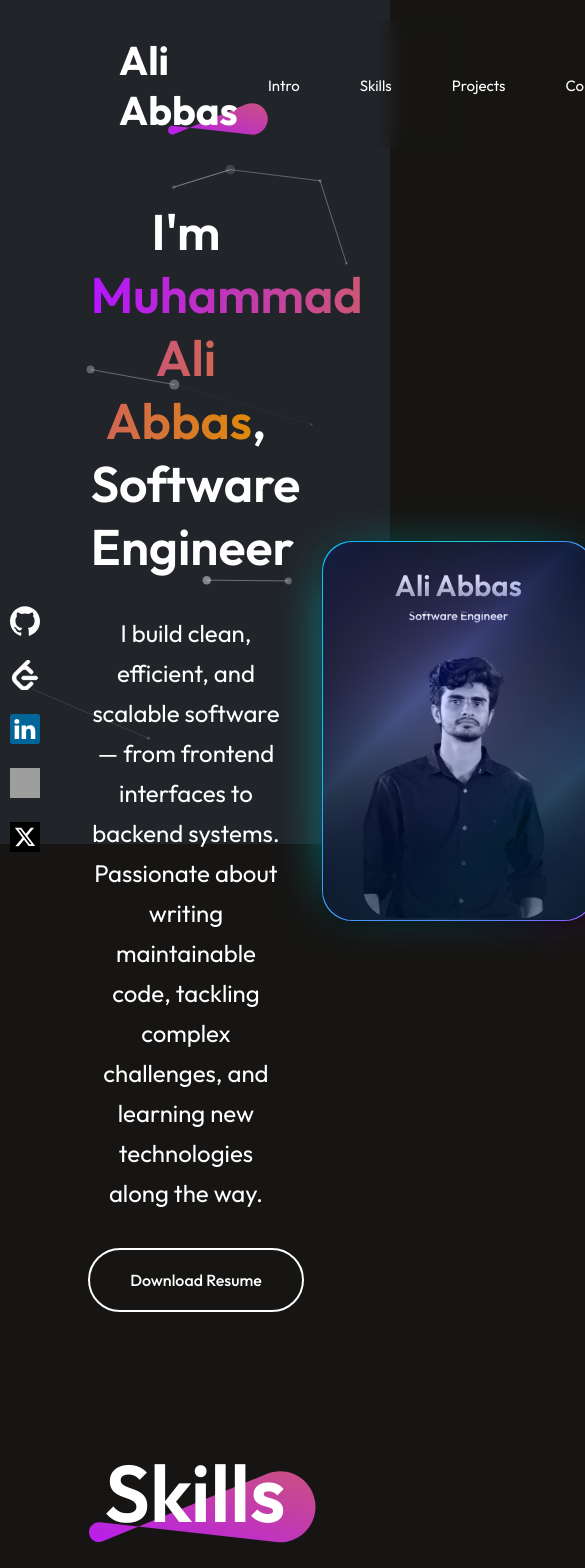
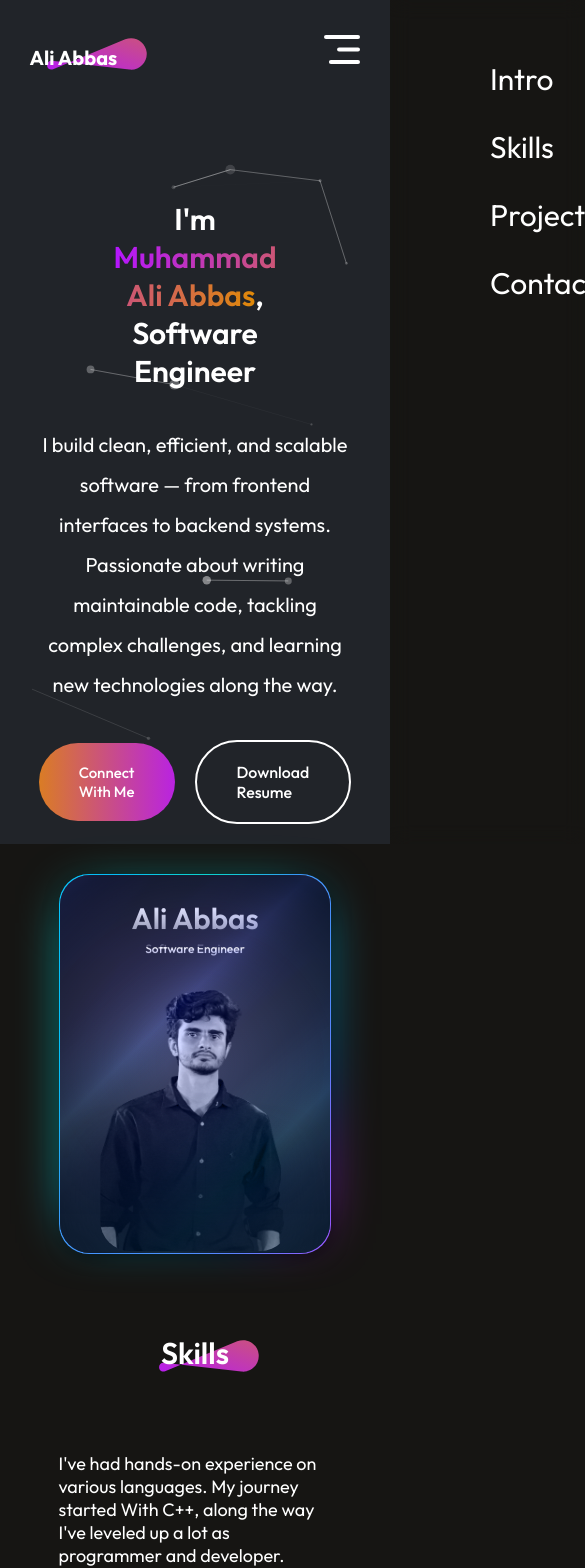
Before and after one commit to ali5229/portfolio, a React (Vite) app: page / in a window 390 px wide. Shown: the top 1568 px of the page, 585 px wide, since content can reach past the window. Built offline with nearby package versions, Linux system fonts and the light colour scheme; grey boxes are pictures that could not be loaded.

Commit message:
Added Mobile Responsiveness

```diff
--- a/src/components/ProfileCard/ProfileCard.css
+++ b/src/components/ProfileCard/ProfileCard.css
@@ -348,7 +348,7 @@
 
 @media (max-width: 768px) {
   .pc-card {
-    height: 70svh;
+    height: 50svh;
     max-height: 450px;
   }
 
--- a/src/components/contact/contact.css
+++ b/src/components/contact/contact.css
@@ -91,3 +91,14 @@
     transform: scale(1.05);
     transition: 0.3s;
 }
+@media(max-width:768px){
+    .title h1{
+        font-size: 30px;
+    }
+    .contact-section{
+        flex-direction: column;
+    }
+    .contact-left h1{
+        font-size: 40px;
+    }
+}
--- a/src/components/header/header.css
+++ b/src/components/header/header.css
@@ -63,6 +63,18 @@
     font-weight: 500;
     margin-bottom: 50px;
 }
+.head-connect{
+      padding: 20px 40px;
+    border-radius: 50px;
+    background: linear-gradient(90deg, #DA7C25 0.36%, #B923E1 100%);
+    cursor: pointer;
+    font-size: 15px;
+    transition: 0.5s;
+}
+.head-connect:hover{
+     background: linear-gradient(90deg, #FFD93D, #FF6B6B);
+    transform: scale(1.05);
+}
 .resume{
   padding: 20px 40px;
   border-radius: 50px;
@@ -78,3 +90,19 @@
   color: #000;
   transition: all 0.3s ease-in-out;
 }
+
+@media(max-width:768px){
+    .header ul{
+        display: none;
+    }
+    .header{
+        flex-direction: column;
+    }
+    .header h1{
+        font-size: 30px;
+    }
+    .header p{
+        font-size: 20px;
+        width: 80vw;
+    }
+}
--- a/src/components/header/header.jsx
+++ b/src/components/header/header.jsx
@@ -26,7 +26,7 @@
         <p>I build clean, efficient, and scalable software — from frontend interfaces to backend systems.
 Passionate about writing maintainable code, tackling complex challenges, and learning new technologies along the way.</p>
         <div className="header-btns">
-            <AnchorLink className='anchor-link' offset={50} href='#contact'><div className="connect">
+            <AnchorLink className='anchor-link' offset={50} href='#contact'><div className="head-connect">
               Connect With Me
               </div></AnchorLink>
              <a href="/CV_AliAbbas_latest.pdf.pdf" download=""><div className="resume">
--- a/src/components/navbar/navbar.css
+++ b/src/components/navbar/navbar.css
@@ -6,13 +6,11 @@
     top: 0;
     width: 85vw;
     padding: 15px 10%;
-    background-color: transparent; /* Translucent white */
-    backdrop-filter: blur(10px); /* For modern browsers */
+    background-color: transparent;
+    backdrop-filter: blur(10px);
     transition: transform 0.3s ease-in-out;
     z-index: 1000;
-
 }
-
 
 .navbar.visible {
     transform: translateY(0);
@@ -28,7 +26,7 @@
      padding: 0px 30px;
     font-size: 40px;
 }
-.logo img{
+.logo-img{
     position: absolute;
     bottom: 0;
     right: 0;
@@ -72,11 +70,69 @@
     text-decoration: none;
     color: white;
 }
+.nav-mob-close{
+    display: none;
+}
+.nav-mob-open{
+    display: none;
+}
 @media(max-width:768px) {
     .navbar{
-        margin: 20px 50px;;
+        right: 0;
+        margin: 30px 20px;
+        position: fixed;
+        top: 0;
+        width: 85vw;
+        padding: 15px 10%;
+        background-color: none;
+        backdrop-filter: none;
+        z-index: 2;
     }
-    .anchor-link .connect{
+
+.navbar.visible {
+    transform: none;
+}
+
+.navbar.hidden {
+    transform: none;
+}
+    .connect{
         display: none;
     }
+    .logo h1{
+        font-size: 20px;
+    }
+    .nav-mob-open{
+        display: block;
+        position: fixed;
+        right: 30px;
+        top: 35px;
+    }
+    .nav-mob-close{
+        display: block;
+        position: relative ;
+        top: 30px;
+        width: 30px;
+        left: 290px;
+    }
+    .menu{
+        position: fixed;
+        flex-direction: column;
+        align-items: start;
+        top: 0;
+        gap: 30px;
+        backdrop-filter: blur(10px);
+        width: 350px;
+        height: 100%;
+        z-index: 2;
+        transition: right 0.5s;
+        right: -350px;
+    }
+    .menu li{
+        font-size: 30px;
+        padding-left: 100px;
+        flex-direction: row;
+        gap: 20px;
+
+    }
 }
--- a/src/components/navbar/navbar.jsx
+++ b/src/components/navbar/navbar.jsx
@@ -1,4 +1,4 @@
-import React, { useState, useEffect } from 'react'
+import React, { useState, useEffect,useRef } from 'react'
 import './navbar.css'
 import theme from '../../assets/theme_pattern.svg'
 import AnchorLink from 'react-anchor-link-smooth-scroll'
@@ -9,7 +9,16 @@
     const [menu, setMenu] = useState("home");
     const [prevScrollPos, setPrevScrollPos] = useState(0);
     const [visible, setVisible] = useState(true);
+    const menuRef = useRef();
 
+    const openMenu = () =>{
+      menuRef.current.style.right = "0";
+
+    }
+    const closeMenu = () =>{
+      menuRef.current.style.right = "-350px";
+
+    }
     useEffect(() => {
         const handleScroll = () => {
             const currentScrollPos = window.pageYOffset;
@@ -27,12 +36,12 @@
         <div id='home' className={`navbar ${visible ? 'visible' : 'hidden'}`}>
             <div className='logo'>
               <h1>Ali Abbas</h1>
-              <img src={theme} alt="" />
-              {/* <img src={menu_open} alt="" /> */}
+              <img className='logo-img' src={theme} alt="" />
+              <img src={menu_open} onClick={openMenu} className='nav-mob-open' alt="" />
             </div>
 
-            <ul className="menu">
-               {/* <img src={menu_close} alt="" /> */}
+            <ul className="menu" ref={menuRef}>
+               <img src={menu_close} onClick={closeMenu} className='nav-mob-close' alt="" />
                 <li>
                   <AnchorLink className='anchor-link' href='#home'>
                     <p onClick={()=>{setMenu("home")}}>Intro</p>
--- a/src/components/projects/projects.css
+++ b/src/components/projects/projects.css
@@ -60,3 +60,21 @@
     font-size: 20px;
     font-weight: 400;
 }
+@media(max-width:768px){
+    .title h1{
+        font-size: 50px;
+    }
+    .project{
+        flex-direction: column;
+        align-items: center;
+    }
+    .project img{
+        width: 70vw;
+    }
+    .project-detail{
+        width: 70vw;
+    }
+    .project-detail h2{
+        font-size: 20px;
+    }
+}
--- a/src/components/skills/skills.css
+++ b/src/components/skills/skills.css
@@ -65,7 +65,7 @@
 .language hr{
     outline: none;
     border: none;
-    width: 50%;
+    width: 60%;
     height: 8px;
     border-radius: 50px;
     background: linear-gradient(270deg, #df8908, #b415ff );
@@ -100,3 +100,35 @@
     width: 100px;
     height: 100px;
 }
+@media(max-width:768px){
+    .title h1{
+        font-size: 50px;
+    }
+    .title img{
+        width: 100px;
+    }
+    .para{
+        font-size: 18px;
+        gap: 20px;
+        width: 70vw;
+    }
+    .title2 h1{
+        font-size: 40px;
+    }
+    .title2 img{
+        width: 100px;
+    }
+    .languages {
+        width: 80vw;
+
+    }
+    .language p{
+        font-size: 20px;
+    }
+    .technologies{
+        grid-template-columns: 1fr 1fr 1fr 1fr;
+    }
+    .technology{
+        width: 80px;
+    }
+}
```
